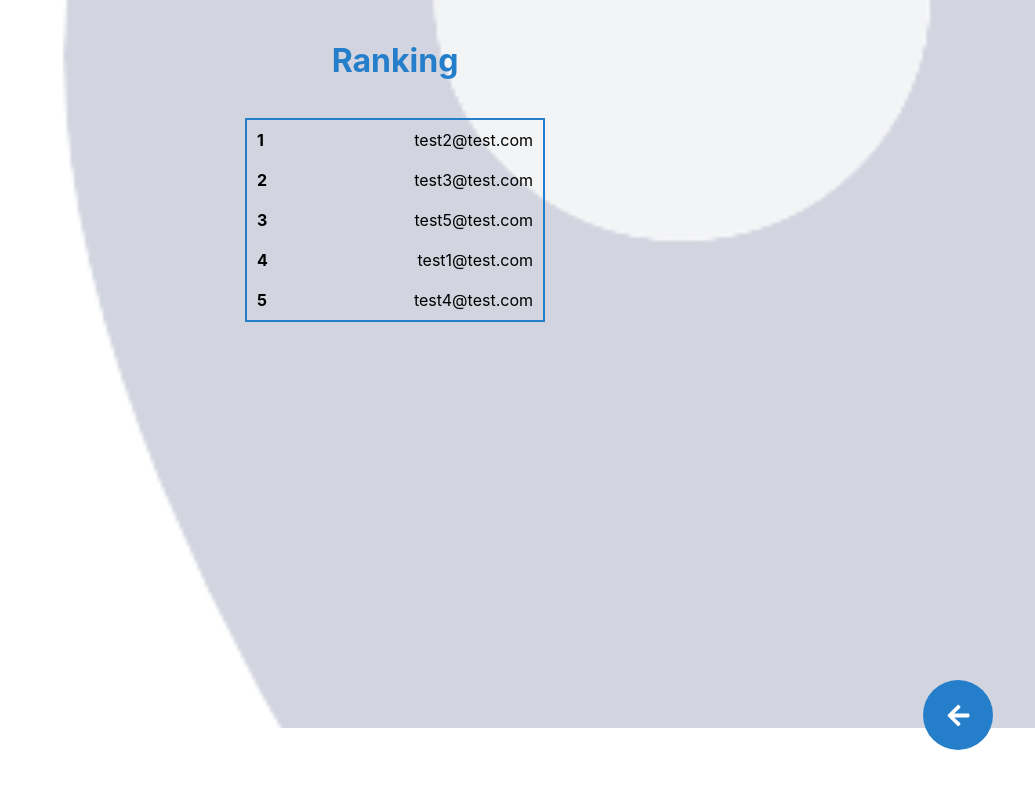
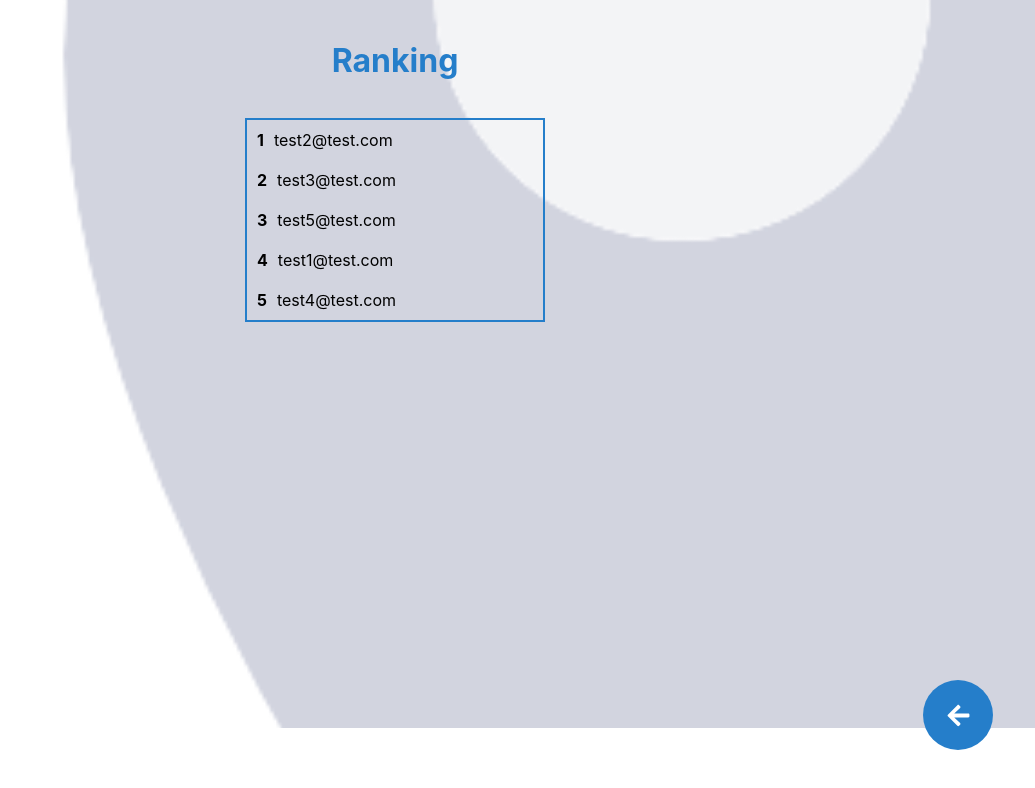
Before and after one commit to anouckcelis/dropping-app, a React (Create React App) app: page /leaderboard/1 in a window 1280 px wide. Shown: the top 788 px of the page, without its empty margins (245-1280 px from the left). Built offline with nearby package versions, Linux system fonts and the light colour scheme; no server answers.

Commit message:
code aanpassen zodat logboek werkt met firebase firestore + styling

```diff
--- a/src/logbook.css
+++ b/src/logbook.css
@@ -57,16 +57,17 @@
       border: 2px solid #257eca;
       width: 300px;
       padding: 0;
+      list-style-type: none; /* Verwijder de opsommingstekens */
     }
 
     .item {
-      display: flex;
-      align-items: center;
-      justify-content: space-between;
+      display: block; /* Verander van flex naar block */
       padding: 10px;
       will-change: transform;
       transition: all 0.3s ease-in;
+
     }
+
 
     .item__name {
       margin-left: 10px;
@@ -75,3 +76,7 @@
     .item__position {
       font-weight: bold;
     }
+
+    .color {
+      color:#257eca;
+    }
--- a/src/logbook.js
+++ b/src/logbook.js
@@ -10,12 +10,15 @@ import { FaArrowLeft } from 'react-icons/fa';
 // Importeer de CSS-bestand voor stijlen
 import './logbook.css';
 
+import { useParams } from 'react-router-dom';
+
 // Definieer de Logbook component met een gameId prop
-const Logbook = ({ gameId }) => {
+const Logbook = () => {
   // Gebruik useState om de waarden van players, loading, en error te beheren
   const [players, setPlayers] = useState([]);
   const [loading, setLoading] = useState(true);
   const [error, setError] = useState(null);
+  const { gameId } = useParams();
 
   // Gebruik useEffect om een effect te definiëren dat wordt uitgevoerd bij het mounten van de component en bij wijziging van gameId
   useEffect(() => {
@@ -29,7 +32,7 @@ const Logbook = ({ gameId }) => {
 
         // Haal de spelers op
         const playerSnapshot = await getDocs(playersQuery);
-        const playersData = playerSnapshot.docs.map(doc => doc.data());
+        const playersData = playerSnapshot.docs.map(doc => ({ id: doc.id, ...doc.data() }));
 
         // Filter de spelers op basis van de rol (player) voordat we ze in de state zetten
         const filteredPlayers = playersData.filter(player => player.role === 'player');
@@ -63,16 +66,18 @@ const Logbook = ({ gameId }) => {
 
       <h3>Informatie over het spel en de deelnemers</h3>
 
-      {loading? (
+      {loading ? (
         <p>Laden...</p>
-      ) : players.length > 0? (
+      ) : error ? (
+        <p>{error}</p>
+      ) : players.length > 0 ? (
         <ul className="item-wrapper">
           {players.map((player, index) => (
             <li key={index} className="item">
               <span className="item__position">{player.email}</span>
-              <span>Totaal aantal punten gescand: {player.aantalGescandeCheckpoints }</span>
-              <span>Aantal keer gecatcht: {player.aantalKeerGecatcht} </span>
-              <span>Tijd: </span>
+              <li>Totaal aantal punten gescand: <strong className='color'>{player.aantalGescandeCheckpoints || 0}</strong></li>
+              <li>Aantal keer gecatcht: <strong className='color'>{player.aantalKeerGecatcht || 0}</strong></li>
+              <li>Tijd: <strong className='color'>{player.timestamp ? new Date(player.timestamp.seconds * 1000).toLocaleString() : 'Geen tijd beschikbaar'}</strong></li>
             </li>
           ))}
         </ul>
```
